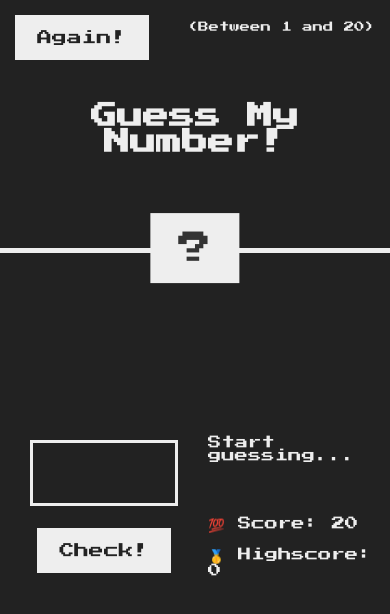
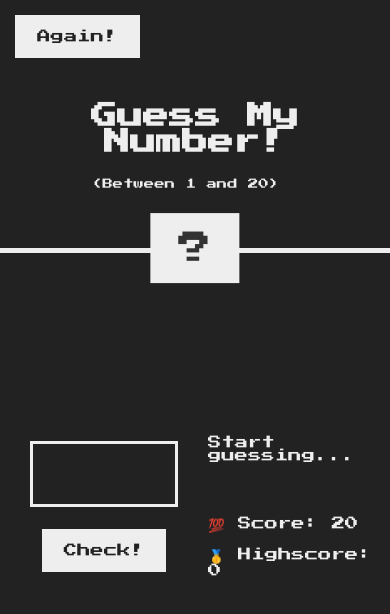
Before and after one commit to gargajit/guess_my_number, a plain HTML site: page index.html in a window 390 px wide. Drawn offline with Linux system fonts and the light colour scheme.

Commit message:
Update style.css

```diff
--- a/style.css
+++ b/style.css
@@ -162,7 +162,10 @@ h1 {
 
   .between {
     font-size: 1.4rem;
-    top: 3rem;
+    position: absolute;
+    top: 70%;
+    right: 50%;
+    transform: translate(45%, 50%);
   }
 
   .guess {
@@ -179,7 +182,7 @@ h1 {
   }
 
   .btn {
-    font-size: 2rem;
+    font-size: 1.8rem;
     font-family: inherit;
     padding: 2rem 3rem;
     cursor: pointer;
```
